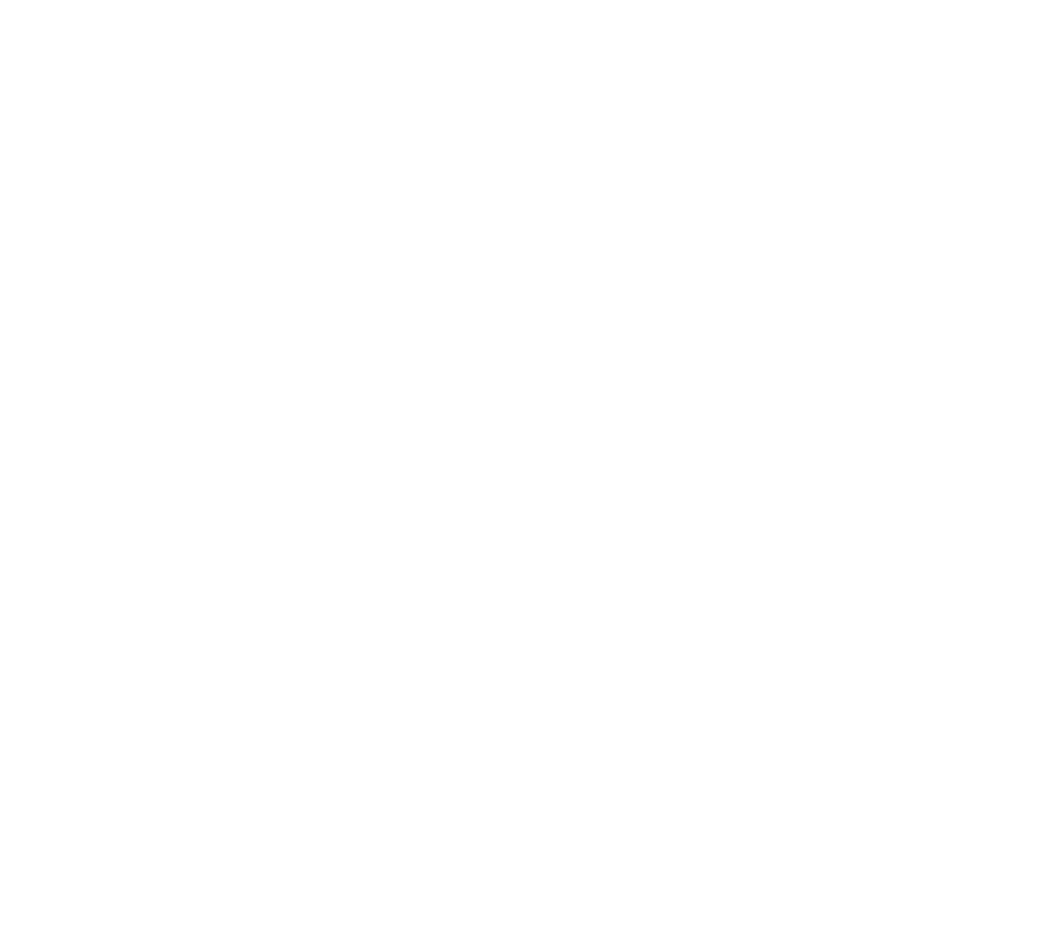
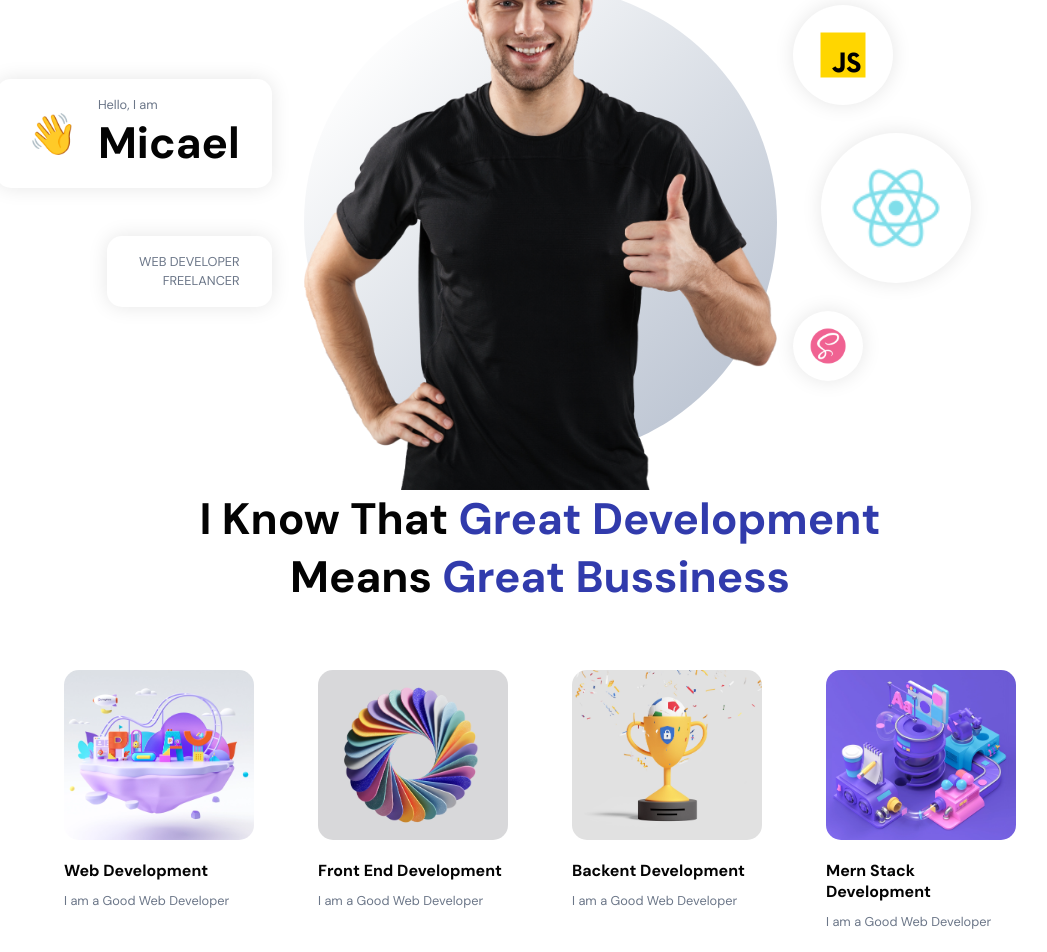
Before and after one commit to Wajeeh-Haider/Portfolio, a React (Vite) app in the folder frontend/: page / in a window 1280 px wide. Shown: the part 200-1152 px from the top of the page, without its empty margins (100-1147 px from the left). Before the commit the page ends 800 px from the top, so only its background shows below. Built offline with nearby package versions, Linux system fonts and the light colour scheme.

Commit message:
header and about section is don

```diff
--- a/frontend/src/components/Navbar/Navbar.jsx
+++ b/frontend/src/components/Navbar/Navbar.jsx
@@ -32,7 +32,7 @@
           {toggle && (
             <motion.div
               whileInView={{ x: [300, 0] }}
-              transition={{ duration: 0.5, ease: "easeOut" }}
+              transition={{ duration: 0.8, ease: "easeOut" }}
             >
               <HiX onClick={() => setToggle(false)} />
               <ul>
--- a/frontend/src/components/Navbar/Navbar.scss
+++ b/frontend/src/components/Navbar/Navbar.scss
@@ -99,12 +99,8 @@
         right: 0;
         z-index: 5;
         padding: 1rem;
-        width: 80%;
+        width: 70%;
         height: 100vh;
-
-
-
-
         background-color: var(--white-color);
         background-image: url('../../assets/bgWhite.png');
         background-size: cover;
--- a/frontend/src/constants/images.js
+++ b/frontend/src/constants/images.js
@@ -26,6 +26,7 @@
 import node from "../assets/node.png";
 import redux from "../assets/redux.png";
 import sass from "../assets/sass.png";
+import circle from '../assets/circle.svg'
 
 const images = {
   About01,
@@ -57,6 +58,7 @@
   node,
   redux,
   sass,
+  circle,
 };
 
 export default images;
--- a/frontend/src/container/About/About.jsx
+++ b/frontend/src/container/About/About.jsx
@@ -1,8 +1,67 @@
 import React from "react";
 import "./About.scss";
+import { motion } from "framer-motion";
+import { images } from "../../constants";
 
 const About = () => {
-  return <div>About</div>;
+  const profiles = [
+    {
+      title: "Web Development",
+      description: "I am a Good Web Developer",
+      imgUrl: images.About01,
+    },
+    {
+      title: "Front End Development",
+      description: "I am a Good Web Developer",
+      imgUrl: images.About02,
+    },
+    {
+      title: "Backent Development",
+      description: "I am a Good Web Developer",
+      imgUrl: images.About03,
+    },
+    {
+      title: "Mern Stack Development",
+      description: "I am a Good Web Developer",
+      imgUrl: images.About04,
+    },
+  ];
+  return (
+    <>
+      <h2 className="head-text">
+        I know that
+        <span> Great Development</span>
+        <br />
+        means
+        <span> Great Bussiness</span>
+      </h2>
+
+      <div className="app__profiles">
+        {profiles.map((item, index) => {
+          return (
+            <motion.div
+              whileInView={{ opacity: 1 }}
+              whileHover={{ scale: 1.1 }}
+              transition={{
+                duration: 0.4,
+                type: "tween",
+              }}
+              key={index}
+              className="app__profile-item"
+            >
+              <img src={item.imgUrl} alt="" />
+              <h2 className="bold-text" style={{ marginTop: 20 }}>
+                {item.title}
+              </h2>
+              <p className="p-text" style={{ marginTop: 10 }}>
+                {item.description}
+              </p>
+            </motion.div>
+          );
+        })}
+      </div>
+    </>
+  );
 };
 
 export default About;
--- a/frontend/src/container/About/About.scss
+++ b/frontend/src/container/About/About.scss
@@ -0,0 +1,42 @@
+.app__about {
+  flex: 1;
+  width: 100%;
+  flex-direction: column;
+}
+
+.app__profiles {
+  display: flex;
+  justify-content: center;
+  align-items: flex-start;
+  flex-wrap: wrap;
+  margin-top: 2rem;
+}
+
+.app__profile-item {
+  width: 190px;
+  display: flex;
+  justify-content: flex-start;
+  align-items: flex-start;
+  flex-direction: column;
+  margin: 2rem;
+
+  img {
+    width: 100%;
+    height: 170px;
+    border-radius: 15px;
+    object-fit: cover;
+  }
+
+
+  @media screen and (min-width:2000px) {
+      width: 370px;
+      margin: 2rem 4rem;
+
+
+      img{
+        height: 320px;
+      }
+  }
+
+
+}
--- a/frontend/src/container/Header/Header.jsx
+++ b/frontend/src/container/Header/Header.jsx
@@ -1,10 +1,71 @@
-import React from 'react'
-import './Header.scss'
+import React from "react";
+import { motion } from "framer-motion";
 
-const Header = () => {
-  return (
-    <div>Header</div>
-  )
-}
+import { images } from "../../constants";
+import "./Header.scss";
 
-export default Header
+const scaleVariants = {
+  whileInView: {
+    scale: [0, 1],
+    opacity: [0, 1],
+    transition: {
+      duration: 1,
+      ease: "easeInOut",
+    },
+  },
+};
+
+const Header = () => (
+  <div className="app__header app__flex">
+    <motion.div
+      whileInView={{ x: [-100, 0], opacity: [0, 1] }}
+      transition={{ duration: 0.5 }}
+      className="app__header-info"
+    >
+      <div className="app__header-badge">
+        <div className="badge-cmp app__flex">
+          <span>👋</span>
+          <div style={{ marginLeft: 20 }}>
+            <p className="p-text">Hello, I am</p>
+            <h1 className="head-text">Micael</h1>
+          </div>
+        </div>
+
+        <div className="tag-cmp app__flex">
+          <p className="p-text">Web Developer</p>
+          <p className="p-text">Freelancer</p>
+        </div>
+      </div>
+    </motion.div>
+
+    <motion.div
+      whileInView={{ opacity: [0, 1] }}
+      transition={{ duration: 0.5, delayChildren: 0.5 }}
+      className="app__header-img"
+    >
+      <img src={images.Profile} alt="profile_bg" />
+      <motion.img
+        whileInView={{ scale: [0, 1] }}
+        transition={{ duration: 1, ease: "easeInOut" }}
+        src={images.circle}
+        alt="profile_circle"
+        className="overlay_circle"
+      />
+    </motion.div>
+
+    <motion.div
+      variants={scaleVariants}
+      whileInView={scaleVariants.whileInView}
+      whileTap={{ scale: 0.9 }}
+      className="app__header-circles"
+    >
+      {[images.javascript, images.react, images.sass].map((circle, index) => (
+        <div className="circle-cmp app__flex" key={`circle-${index}`}>
+          <img src={circle} alt="profile_bg" />
+        </div>
+      ))}
+    </motion.div>
+  </div>
+);
+
+export default Header;
--- a/frontend/src/container/Header/Header.scss
+++ b/frontend/src/container/Header/Header.scss
@@ -0,0 +1,196 @@
+#home {
+  position: relative;
+  background: url("../../assets/bgIMG.png");
+  background-size: cover;
+  background-position: center;
+  background-repeat: repeat;
+
+  // disable the default padding styles
+  .app__wrapper {
+    padding: 0;
+
+    .copyright {
+      display: none;
+    }
+  }
+}
+
+.app__header {
+  flex: 1;
+  width: 100%;
+  height: 100%;
+  flex-direction: row;
+
+  padding: 6rem 2rem 0rem;
+
+  @media screen and (min-width: 2000px) {
+    padding-top: 8rem;
+  }
+
+  @media screen and (max-width: 1200px) {
+    flex-direction: column;
+  }
+
+  @media screen and (max-width: 450px) {
+    padding: 6rem 1rem 2rem;
+  }
+}
+
+.app__header-info {
+  flex: 0.65;
+  display: flex;
+  flex-direction: column;
+  justify-content: flex-start;
+  align-items: flex-start;
+  height: 100%;
+
+  margin: 0 2rem;
+
+  @media screen and (max-width: 1200px) {
+    width: 100%;
+    margin-right: 0rem;
+  }
+}
+
+.app__header-badge {
+  width: 100%;
+  display: flex;
+  justify-content: flex-end;
+  align-items: flex-end;
+  flex-direction: column;
+
+  .badge-cmp,
+  .tag-cmp {
+    padding: 1rem 2rem;
+    background: var(--white-color);
+    border-radius: 15px;
+    flex-direction: row;
+    width: auto;
+
+    box-shadow: 0px 0px 20px rgba(0, 0, 0, 0.1);
+  }
+
+  .tag-cmp {
+    flex-direction: column;
+    margin-top: 3rem;
+
+    p {
+      width: 100%;
+      text-transform: uppercase;
+      text-align: right;
+    }
+  }
+
+  span {
+    font-size: 2.5rem;
+
+    @media screen and (min-width: 2000px) {
+      font-size: 5rem;
+    }
+  }
+
+  @media screen and (max-width: 1200px) {
+    justify-content: flex-start;
+    align-items: flex-start;
+  }
+}
+
+.app__header-circles {
+  flex: 0.75;
+  display: flex;
+  flex-direction: column;
+  justify-content: space-evenly;
+  align-items: flex-start;
+  height: 100%;
+  margin-left: 1rem;
+
+  div {
+    width: 100px;
+    height: 100px;
+    border-radius: 50%;
+
+    background: var(--white-color);
+    box-shadow: 0px 0px 20px rgba(0, 0, 0, 0.1);
+
+    img {
+      width: 60%;
+      height: 60%;
+    }
+  }
+
+  // circles with different height & width
+
+  div:nth-child(1) {
+    width: 100px;
+    height: 100px;
+  }
+
+  div:nth-child(2) {
+    margin: 1.75rem;
+    width: 150px;
+    height: 150px;
+  }
+
+  div:nth-child(3) {
+    width: 70px;
+    height: 70px;
+  }
+
+  @media screen and (min-width: 2000px) {
+    div:nth-child(2) {
+      width: 400px;
+      height: 400px;
+    }
+
+    div:nth-child(3) {
+      width: 170px;
+      height: 170px;
+    }
+
+    div:nth-child(1) {
+      width: 200px;
+      height: 200px;
+    }
+  }
+
+  @media screen and (max-width: 1200px) {
+    width: 100%;
+    flex-direction: row;
+    flex-wrap: wrap;
+    margin-left: 0;
+
+    div {
+      margin: 1rem;
+    }
+  }
+}
+
+.app__header-img {
+  flex: 1;
+  height: 100%;
+
+  display: flex;
+  justify-content: flex-end;
+  align-items: flex-end;
+  position: relative;
+
+  img {
+    width: 100%;
+    object-fit: contain;
+    z-index: 1;
+  }
+
+  .overlay_circle {
+    position: absolute;
+    left: 0;
+    right: 0;
+    bottom: 0;
+    z-index: 0;
+    width: 100%;
+    height: 90%;
+  }
+
+  @media screen and (max-width: 1200px) {
+    margin: 2rem 0;
+  }
+}
--- a/frontend/src/main.css
+++ b/frontend/src/main.css
@@ -11,6 +11,7 @@
   --white-color: #ffffff;
 }
 * {
+    font-family: "DM Sans", sans-serif;
   box-sizing: border-box;
   padding: 0;
   margin: 0;
```
Also changed, not shown: frontend/src/assets/Profile.png, frontend/src/assets/WhatsApp_Image_2022-08-24_at_12.20.46_AM-removebg-preview.png (added).
